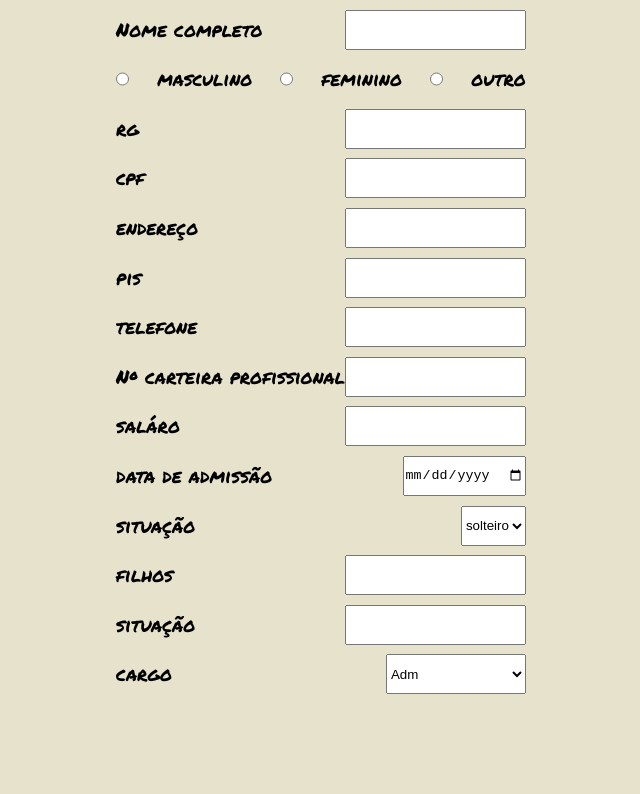
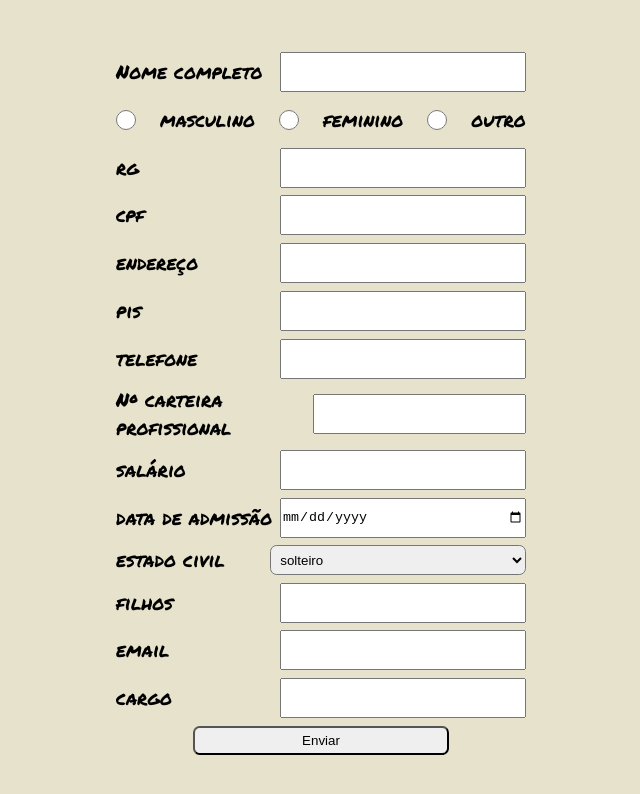
Before and after one commit to Ricnaga/NSint, a plain HTML site: page views/register_employee.html in a window 1280 px wide. Shown: the whole page, without its empty margins (319-959 px from the left). Drawn offline with Linux system fonts and the light colour scheme.

Commit message:
formatting reg

```diff
--- a/styles/employee.css
+++ b/styles/employee.css
@@ -30,7 +30,7 @@ div iframe{
     margin: 1em auto auto;
 
     max-width: 500px;
-    width: 85%;
+    width: 90%;
     height: 80vh;
 
     border: none;
--- a/styles/reg_employee.css
+++ b/styles/reg_employee.css
@@ -4,6 +4,10 @@ body{
 
 div.container{
     height: 100vh;
+    display: flex;
+    flex-direction: column;
+    align-items: center;
+    justify-content: center ;
 }
 
 form .container_input{
@@ -12,9 +16,20 @@ form .container_input{
     justify-content: space-between;
 
     font: 2em 'Permanent Marker';
-    margin: 0.5em auto;
+    margin: 0.4em auto;
 }
 
-.container_input input, select{
+.container_input input{
     height: 5vh;
+    width: 60%;
 }
+
+.container select, button{
+    padding: 0.4em;
+    width: 20vw;
+    border-radius: 0.5em;
+}
+
+#male, #female, #other{
+    width: 1.5em;
+}
--- a/views/register_employee.html
+++ b/views/register_employee.html
@@ -10,7 +10,7 @@
 </head>
 <body>
     <div class="container">
-        <form action="">
+        <form method="POST" id="reg_form" action="">
 
             <div class="container_input">
                 <label for="name">Nome completo</label>
@@ -56,7 +56,7 @@
             </div>
 
             <div class="container_input">
-                <label for="money">saláro</label>
+                <label for="money">salário</label>
                 <input type="number" name="money" id="money" required>
             </div>
 
@@ -66,7 +66,7 @@
             </div>
 
             <div class="container_input">
-                <label for="situation">situação</label>
+                <label for="situation">estado civil</label>
                 <select name="situation" id="situation" required>
                     <option>solteiro</option>
                     <option>casado</option>
@@ -79,19 +79,16 @@
             </div>
 
             <div class="container_input">
-                <label for="mail">situação</label>
+                <label for="mail">email</label>
                 <input type="email" name="mail" id="mail" required>
             </div>
 
             <div class="container_input">
                 <label for="job">cargo</label>
-                <select name="job" id="job" required>
-                    <option>Adm</option>
-                    <option>Pintor</option>
-                    <option>Recursos Humanos</option>
-                </select>
+                <input type="text" name="job" id="job" required>
             </div>
         </form>
+        <button type="submit" form="reg_form">Enviar</button>
     </div>
 </body>
 </html>
```
Also changed, not shown: views/alter_employee.html (+6 -10 lines).
